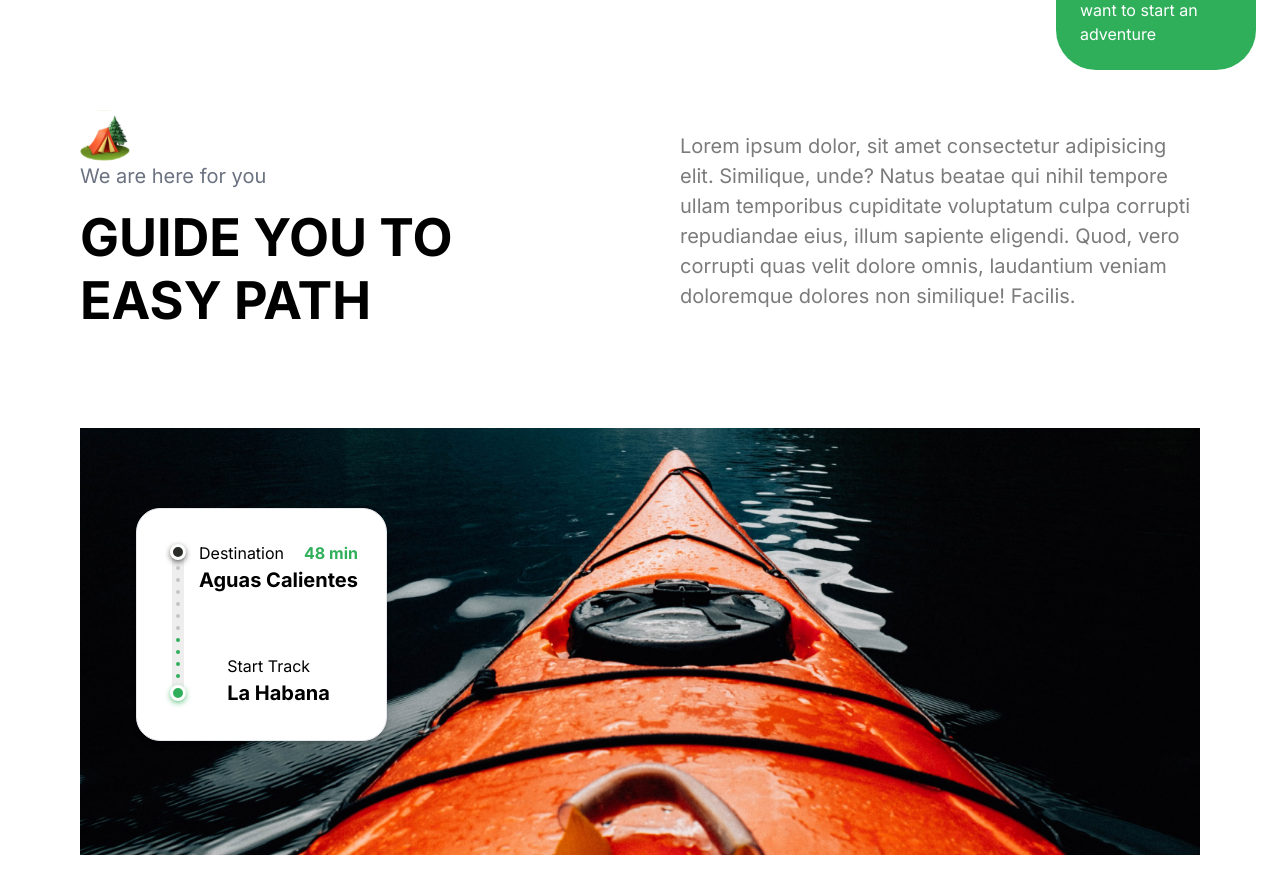
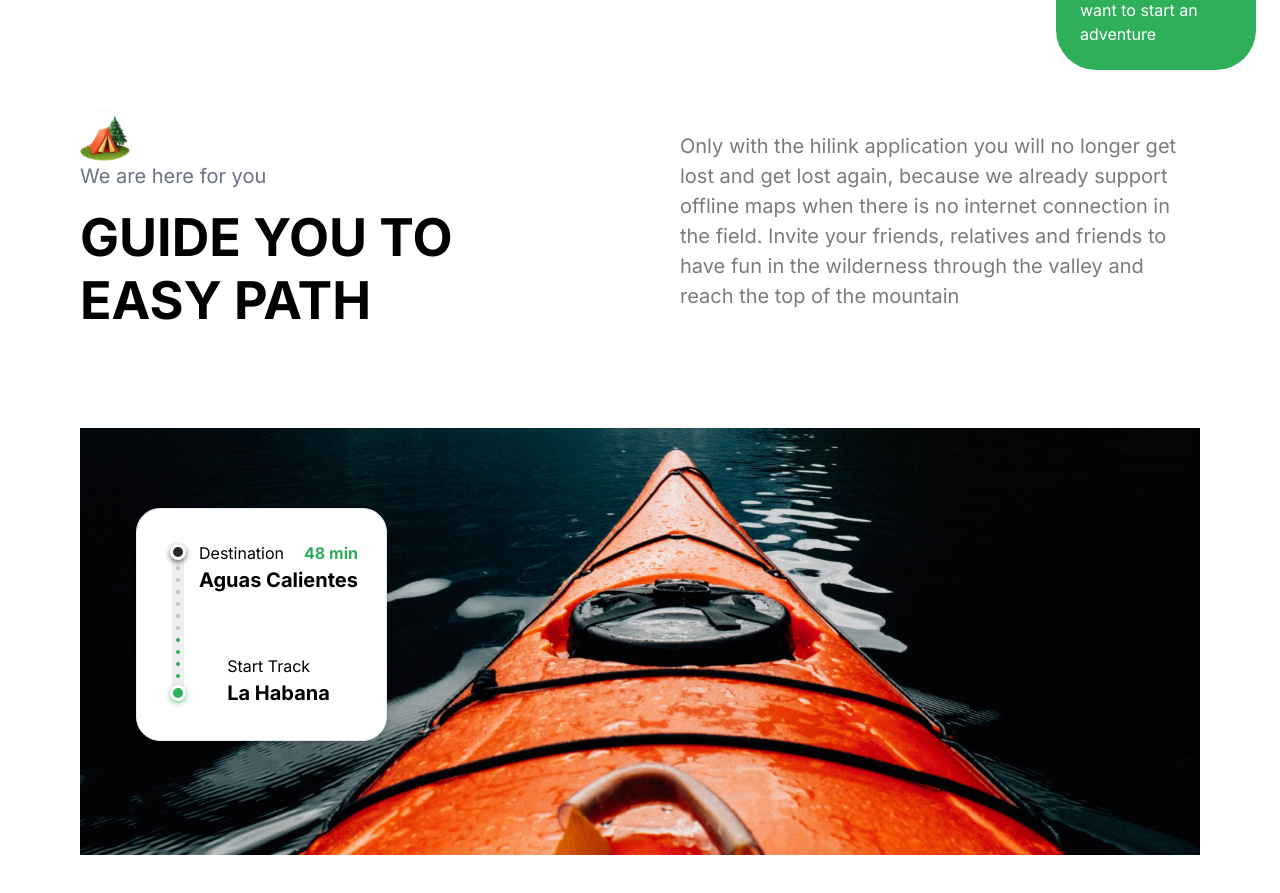
Before and after one commit to UtopicRay/travel_landing, a Next.js app: page / in a window 1280 px wide. Shown: the part 2240-3133 px from the top of the page. Built offline with nearby package versions, Linux system fonts and the light colour scheme.

Commit message:
Add Animation to GuideSection

```diff
--- a/src/components/GuideSection.tsx
+++ b/src/components/GuideSection.tsx
@@ -1,11 +1,9 @@
 import Image from "next/image";
-import React from "react";
-
 export default function GuideSection() {
   return (
     <section className="flexCenter flex-col max-container padding-container pb-20">
       <div className="flexBetween w-full gap-3 flex-wrap pb-24">
-        <div className="flex-col">
+        <div className="flex-col fade-right">
           <Image
             src="/img/camp.svg"
             alt="camp_logo"
@@ -17,15 +15,15 @@ export default function GuideSection() {
             Guide you to easy path
           </h2>
         </div>
-        <p className="regular-16 lg:regular-20  text-gray-30 w-full xl:max-w-[520px]">
-          Lorem ipsum dolor, sit amet consectetur adipisicing elit. Similique,
-          unde? Natus beatae qui nihil tempore ullam temporibus cupiditate
-          voluptatum culpa corrupti repudiandae eius, illum sapiente eligendi.
-          Quod, vero corrupti quas velit dolore omnis, laudantium veniam
-          doloremque dolores non similique! Facilis.
+        <p className="regular-16 lg:regular-20 fade-left text-gray-30 w-full xl:max-w-[520px]">
+          Only with the hilink application you will no longer get lost and get
+          lost again, because we already support offline maps when there is no
+          internet connection in the field. Invite your friends, relatives and
+          friends to have fun in the wilderness through the valley and reach the
+          top of the mountain
         </p>
       </div>
-      <div className="w-full flexCenter relative">
+      <div className="w-full flexCenter relative fade-up">
         <Image
           src="/img/boat.png"
           alt="boat_img"
```
